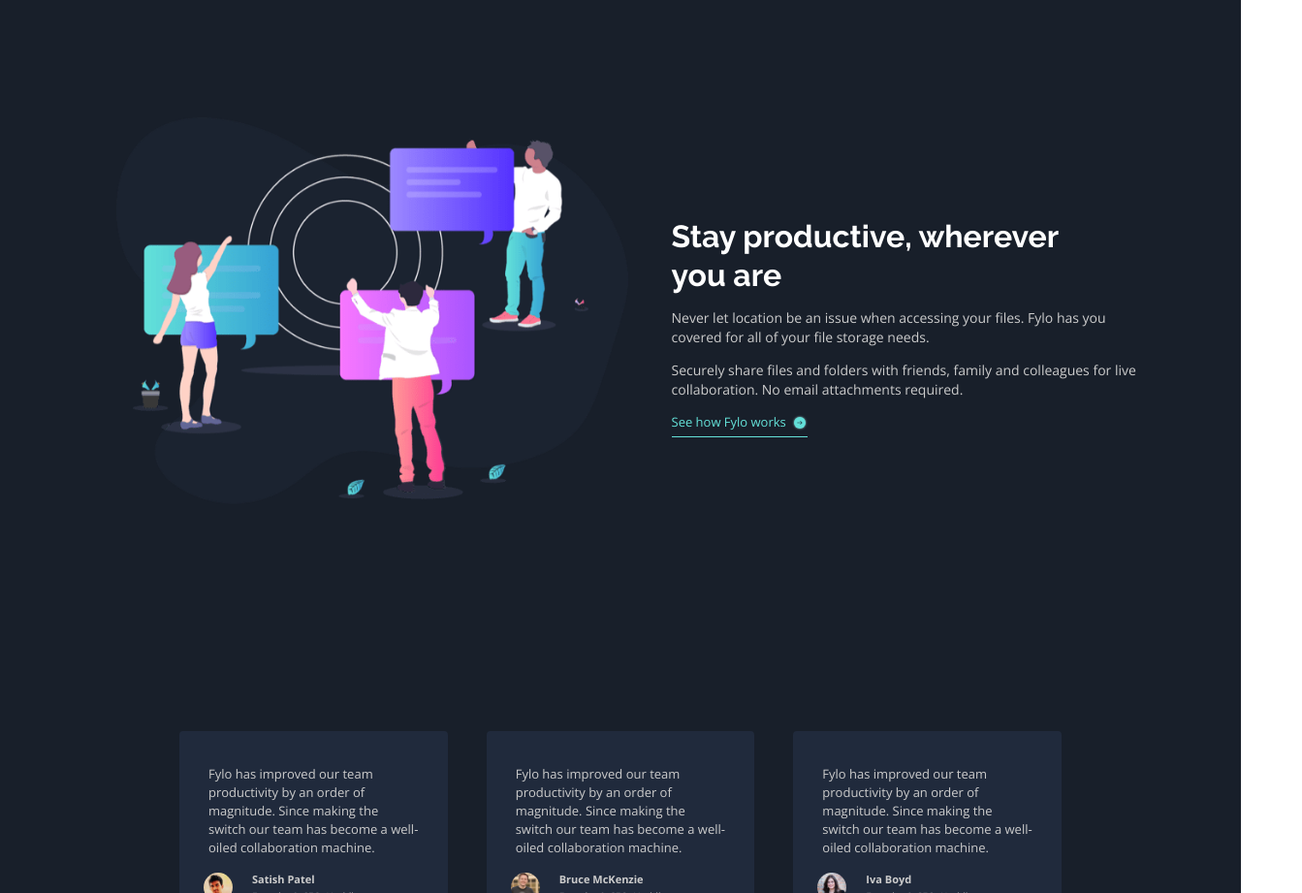
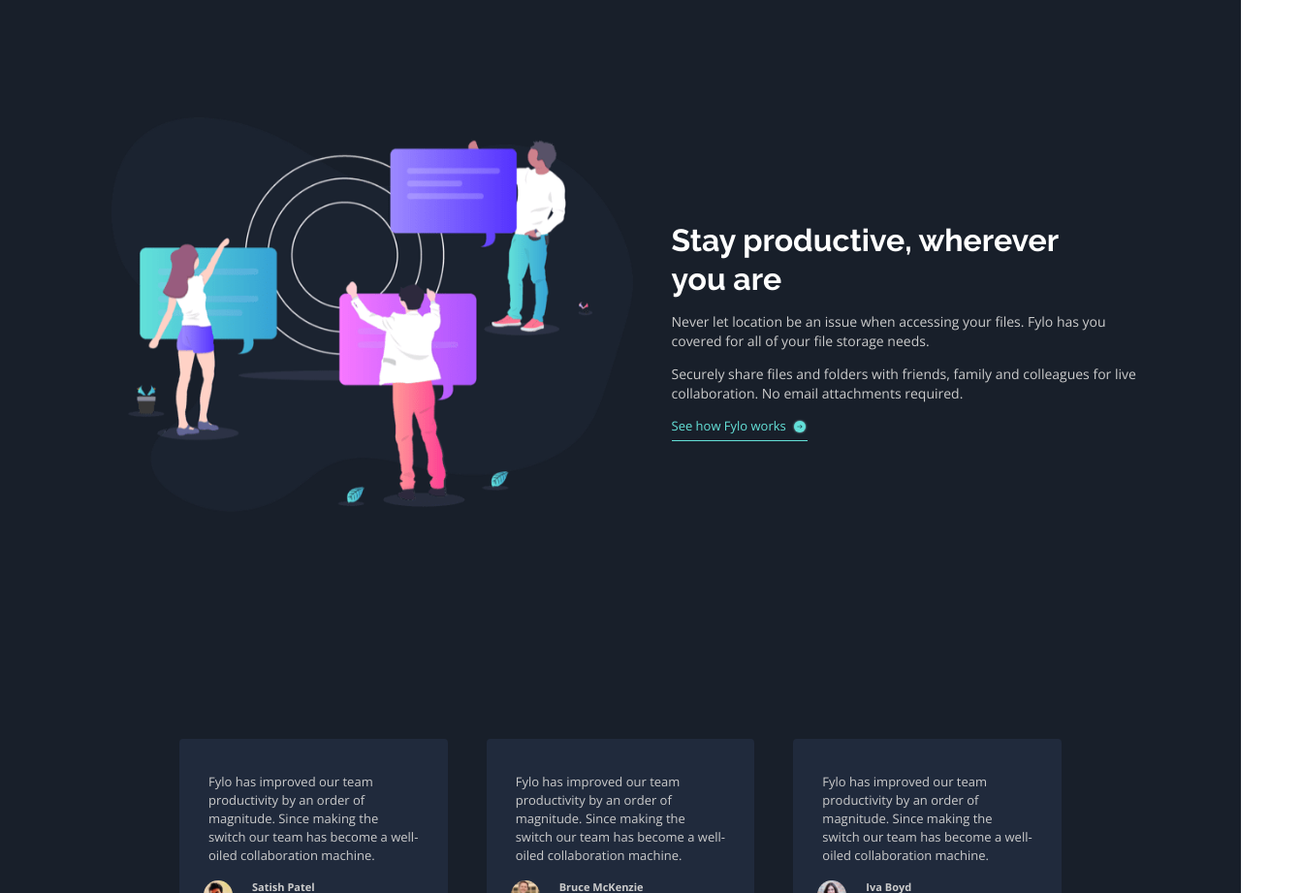
Before and after one commit to DilinyerCR/fylo-dark-theme-landing-page-master, a plain HTML site: page index.html in a window 1280 px wide. Shown: the part 1740-2661 px from the top of the page at 97% size, 1343 px wide, since content can reach past the window. Drawn offline with nearby package versions, Linux system fonts and the light colour scheme.

Commit message:
design done, still js

```diff
--- a/Sass/layout/_main.sass
+++ b/Sass/layout/_main.sass
@@ -77,11 +77,13 @@
             padding: 80px
             align-items: center
 
+            .section-two__img-container
+                width: 55%
 
+            .section-two__text-container
+                width: 45%
 
     .section-two__img-container
-        padding: 0 5px
-
         img
             width: 100%
 
@@ -102,16 +104,11 @@
         line-height: 20px
 
         @include m.large
-            width: 650px
-
-    .section-two__text-container
-        width: 45%
+            width: 500px
 
     .section-two__text-container .p
         @include m.large
-            padding: 0 150px 0 0
             font-size: 1.4rem
-
 
     .cyan-text-container
         display: flex
```
Also changed, not shown: CSS/style.css.
